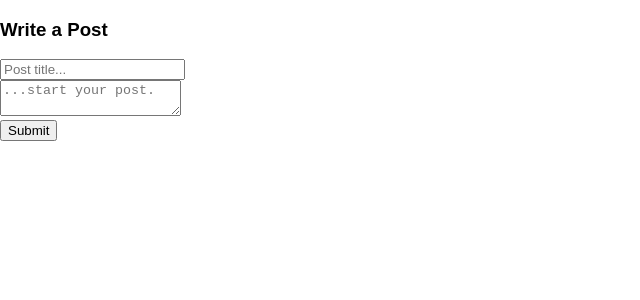
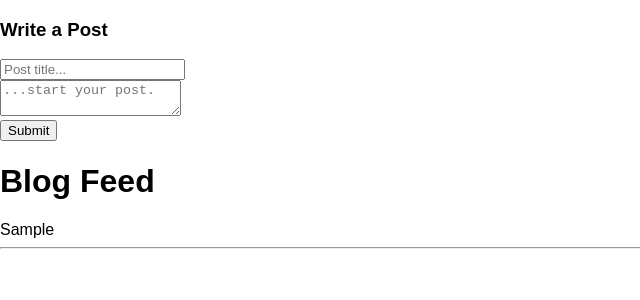
Before and after one commit to briduffy/redux_blog, a React (Create React App) app: page / in a window 1280 px wide. Both pictures are taken after typing "Sample", "Sample" into the empty fields and a click on the button "Submit". Shown: the top 300 px of the page, without its empty margins (0-640 px from the left). Built offline with nearby package versions, Linux system fonts and the light colour scheme.

Commit message:
cannot get the title to print on submit

```diff
--- a/src/components/Post.js
+++ b/src/components/Post.js
@@ -1,5 +1,14 @@
-import React from 'react'
+import React, { Fragment } from 'react'
+import { connect } from 'react-redux'
 
-const Post = () => null
+const Post = ({id, title, post, dispatch }) => (
+ <Fragment>
+   <div>
+     <h2>{title}</h2>
+      <p>{post}</p>
+    </div>
+    <hr />
+  </Fragment>
+)
 
-export default Post
+export default connect()(Post)
--- a/src/components/PostFeed.js
+++ b/src/components/PostFeed.js
@@ -1,6 +1,28 @@
 import React from 'react'
 import { connect } from 'react-redux'
 
-const PostFeed = () => null
+//Props come into the function as an object.
+const PostFeed = ({ posts }) => (
+  <div>
+    <h1>Blog Feed</h1>
+      <div>
+        { posts.map( ( post, id )  => {
+            return (
+              <p key={id}>
+                {post}
+                <hr />
+              </p>
+            )
+          })
+        }
+      </div>
+  </div>
+)
 
-export default connect()(PostFeed)
+//Redux Store State - turn it into a React Prop
+const mapStateToProps = (state) => {
+  return { posts: state.posts }
+}
+
+//Pass the function as the first parameter to connect, gets the state from the store.
+export default connect(mapStateToProps)(PostFeed)
--- a/src/components/PostForm.js
+++ b/src/components/PostForm.js
@@ -2,14 +2,14 @@ import React from 'react'
 import { connect } from 'react-redux'
 
 class PostForm extends React.Component {
-  state = { post: '', title: '' }
+  state = { title: '', post: '' }
 
   handleSubmit = (e) => {
     e.preventDefault()
     const { dispatch, id } = this.props
     const { post, title } = this.state
-    dispatch({ type: 'ADD_POST', post, title })
-    this.setState({ post: '', title: ''})
+    dispatch({ type: 'ADD_POST', title, post })
+    this.setState({ title: '', post: ''})
   }
 
   handleChange = (e) => {
@@ -18,7 +18,7 @@ class PostForm extends React.Component {
   }
 
   render(){
-    const { post, title } = this.state
+    const { title, post } = this.state
     return(
       <div className='container'>
         <h3>Write a Post</h3>
```
